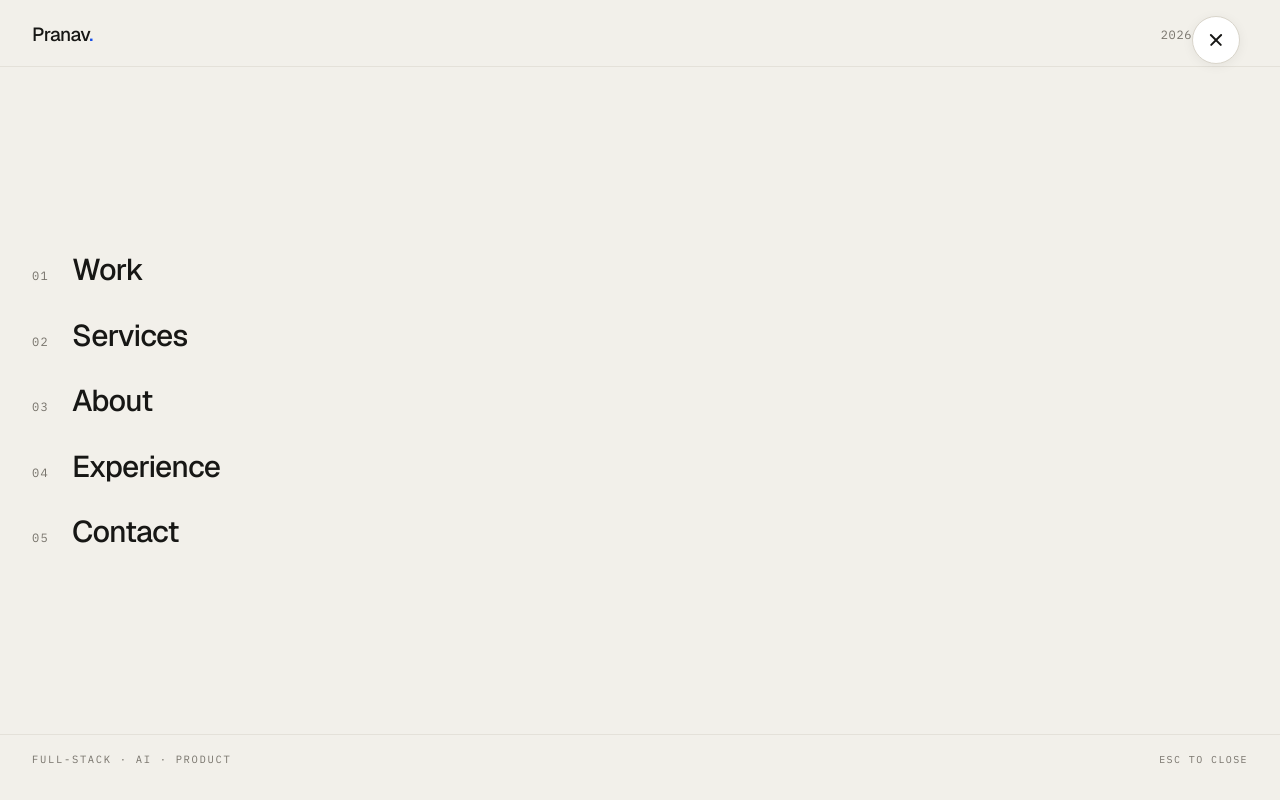
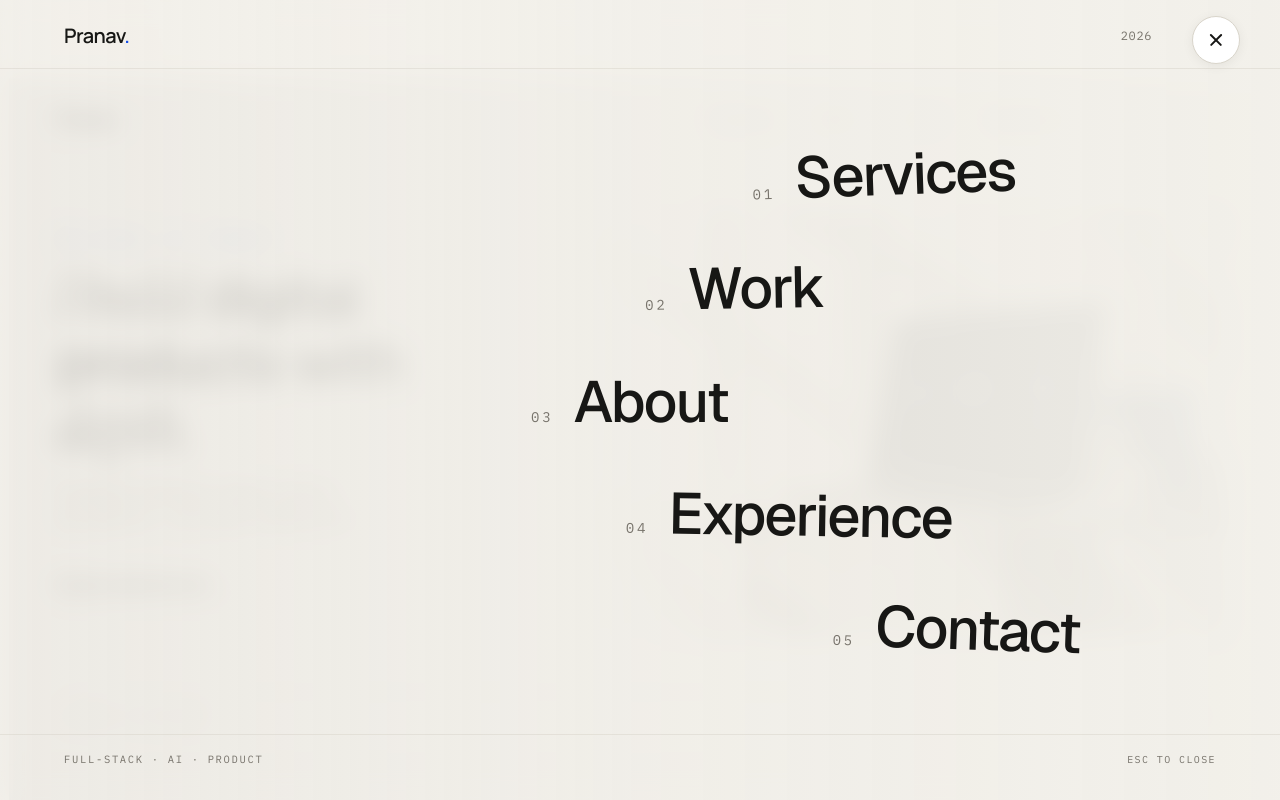
Before and after one commit to pranav-pachn/portf, a Next.js app in the folder pranav-portfolio/: page / in a window 1280 px wide. Both pictures are taken after a click on the button "Open menu". Shown: the top 800 px of the page. Built offline with nearby package versions, Linux system fonts and the light colour scheme; a web font is replaced by a local one.

Commit message:
feat: add project types, globals CSS, experience panel, header, contact panel, scroll color progression, about section, hero panel, project showcase, floating menu, and navigation links

```diff
--- a/pranav-portfolio/app/globals.css
+++ b/pranav-portfolio/app/globals.css
@@ -90,6 +90,11 @@
     -moz-osx-font-smoothing: grayscale;
   }
 
+  button,
+  [role="button"] {
+    cursor: pointer;
+  }
+
   ::selection {
     background-color: var(--color-accent-200);
     color: var(--color-accent-950);
--- a/pranav-portfolio/components/home/AboutSection.tsx
+++ b/pranav-portfolio/components/home/AboutSection.tsx
@@ -5,13 +5,13 @@ import { EngineeringManuals } from './EngineeringManuals';
 
 export function AboutSection() {
   return (
-    <section id="about" className="py-0 bg-transparent text-[var(--surface-text)] overflow-hidden flex flex-col scroll-mt-20">
+    <section id="about" className="py-0 bg-transparent text-[var(--surface-text)] overflow-hidden flex flex-col scroll-mt-20 border-t border-[var(--surface-border)]">
       {/* Top: Engineering Manuals (Capability Chapter) */}
       <div className="w-full bg-transparent pb-20 pt-16 border-b border-[var(--surface-border)]">
         <AnimateOnScroll variant="subtleRise">
           <div className="w-full max-w-[1440px] mx-auto px-6 sm:px-8 md:px-10 lg:px-12 mb-14 text-left">
             <span className="font-mono text-[11px] font-medium tracking-[0.18em] uppercase text-accent-500 block mb-3 select-none">
-              03 — ENGINEERING MANUALS
+              04 — ENGINEERING MANUALS
             </span>
             <h2 className="font-editorial font-medium tracking-[-0.025em] text-2xl sm:text-3xl md:text-[38px] leading-[1.1] text-[var(--surface-text)]">
               Technical depth, by discipline.
@@ -33,7 +33,7 @@ export function AboutSection() {
             <AnimateOnScroll variant="subtleRise">
               <div>
                 <span className="font-mono text-[11px] font-medium tracking-[0.18em] uppercase text-accent-500 block mb-4 select-none">
-                  03B — PERSPECTIVE
+                  04B — PERSPECTIVE
                 </span>
                 <h3 className="font-editorial font-medium text-[28px] sm:text-[32px] lg:text-[36px] text-[var(--surface-text)] leading-[1.12] tracking-[-0.025em] mb-7">
                   Systems architecture meets interaction design.
--- a/pranav-portfolio/components/home/panels/ContactPanel.tsx
+++ b/pranav-portfolio/components/home/panels/ContactPanel.tsx
@@ -18,7 +18,7 @@ export function ContactPanel() {
           <div className="md:col-span-7 flex flex-col items-start text-left">
             <AnimateOnScroll variant="subtleRise" delay={0.05}>
               <span className="font-mono text-[11px] font-medium text-accent-500 uppercase tracking-[0.18em] mb-4 block select-none">
-                05 — CONTACT
+                06 — CONTACT
               </span>
               <h2 className="text-[34px] md:text-[40px] lg:text-[44px] font-editorial font-medium text-[var(--surface-text)] leading-[1.08] tracking-[-0.03em] mb-5">
                 Let’s build something meaningful.
--- a/pranav-portfolio/components/home/panels/ExperiencePanel.tsx
+++ b/pranav-portfolio/components/home/panels/ExperiencePanel.tsx
@@ -25,7 +25,7 @@ export function ExperiencePanel() {
       <div className="w-full max-w-[1440px] mx-auto px-6 sm:px-8 md:px-10 lg:px-12">
         <AnimateOnScroll variant="subtleRise">
           <SectionHeading
-            eyebrow="04 — EXPERIENCE"
+            eyebrow="05 — EXPERIENCE"
             heading="From learning to shipping production software."
           />
         </AnimateOnScroll>
--- a/pranav-portfolio/components/home/panels/HeroPanel.tsx
+++ b/pranav-portfolio/components/home/panels/HeroPanel.tsx
@@ -4,14 +4,11 @@ import React from 'react';
 import Link from 'next/link';
 import { motion } from 'framer-motion';
 import { HeroArtwork } from '@/components/home/HeroArtwork';
+import { scrollToSection } from '@/lib/scroll';
 
 export function HeroPanel() {
   const smoothScrollToWork = (e: React.MouseEvent<HTMLAnchorElement>) => {
-    e.preventDefault();
-    const workSection = document.getElementById('work');
-    if (workSection) {
-      workSection.scrollIntoView({ behavior: 'smooth' });
-    }
+    scrollToSection(e, '/#work');
   };
 
   return (
--- a/pranav-portfolio/components/layout/FloatingMenu.tsx
+++ b/pranav-portfolio/components/layout/FloatingMenu.tsx
@@ -1,6 +1,6 @@
 'use client';
 
-import { useState, useEffect, useCallback } from 'react';
+import { useState, useEffect, useCallback, useRef } from 'react';
 import Link from 'next/link';
 import { usePathname } from 'next/navigation';
 import { motion, AnimatePresence } from 'framer-motion';
@@ -11,18 +11,29 @@ import { useActiveSection } from '@/hooks/use-active-section';
 import { useReducedMotion } from '@/hooks/use-reduced-motion';
 
 const chapters = [
-  { num: '01', label: 'Work',       href: '/#work',       id: 'work' },
-  { num: '02', label: 'Services',   href: '/#services',   id: 'services' },
+  { num: '01', label: 'Services',   href: '/#services',   id: 'services' },
+  { num: '02', label: 'Work',       href: '/#work',       id: 'work' },
   { num: '03', label: 'About',      href: '/#about',      id: 'about' },
   { num: '04', label: 'Experience', href: '/#experience', id: 'experience' },
   { num: '05', label: 'Contact',    href: '/#contact',    id: 'contact' },
 ];
 
-const SECTION_IDS = ['hero', 'work', 'services', 'about', 'experience', 'contact'];
+// Pronounced circular arc offsets (curves visibly inward into the page across all screen sizes)
+const ARC_CLASSES = [
+  '-translate-x-6 sm:-translate-x-10 md:-translate-x-14 lg:-translate-x-18 xl:-translate-x-24 -rotate-1 sm:-rotate-2', // 01 Services
+  '-translate-x-20 sm:-translate-x-32 md:-translate-x-48 lg:-translate-x-64 xl:-translate-x-72 -rotate-[0.5deg] sm:-rotate-1', // 02 Work
+  '-translate-x-28 sm:-translate-x-44 md:-translate-x-64 lg:-translate-x-80 xl:-translate-x-96 rotate-0', // 03 About (apex)
+  '-translate-x-8 sm:-translate-x-16 md:-translate-x-24 lg:-translate-x-32 xl:-translate-x-40 rotate-[0.5deg] sm:rotate-1',  // 04 Experience
+  '-translate-x-1 sm:-translate-x-2 md:-translate-x-4 lg:-translate-x-6 xl:-translate-x-8 rotate-1 sm:rotate-2',     // 05 Contact
+];
+
+const SECTION_IDS = ['hero', 'services', 'work', 'about', 'experience', 'contact'];
 
 export function FloatingMenu() {
   const pathname = usePathname();
   const [isOpen, setIsOpen] = useState(false);
+  const navRef = useRef<HTMLElement>(null);
+  const firstLinkRef = useRef<HTMLAnchorElement>(null);
 
   const shouldReduceMotion = useReducedMotion();
   const activeSection = useActiveSection(SECTION_IDS);
@@ -65,6 +76,16 @@ export function FloatingMenu() {
     return () => window.removeEventListener('keydown', handleKeyDown);
   }, [isOpen]);
 
+  // Focus management: Focus first navigation link on menu open
+  useEffect(() => {
+    if (isOpen) {
+      const timer = setTimeout(() => {
+        firstLinkRef.current?.focus();
+      }, 100);
+      return () => clearTimeout(timer);
+    }
+  }, [isOpen]);
+
   const handleLinkClick = useCallback((e: React.MouseEvent<HTMLAnchorElement>, href: string) => {
     e.preventDefault();
     setIsOpen(false);
@@ -86,11 +107,15 @@ export function FloatingMenu() {
     }
   }, [pathname]);
 
+  const handleBackdropClick = useCallback((e: React.MouseEvent) => {
+    if (navRef.current && !navRef.current.contains(e.target as Node)) {
+      setIsOpen(false);
+    }
+  }, []);
+
   const currentProject = isWorkRoute && slug
     ? featuredProjects.find((p) => p.id === slug)
     : null;
-
-  const isDarkSection = !isOpen && (activeSection === 'about' || activeSection === 'contact');
 
   return (
     <>
@@ -99,7 +124,7 @@ export function FloatingMenu() {
         type="button"
         onClick={() => setIsOpen((prev) => !prev)}
         className={cn(
-          'fixed top-3.5 right-4 sm:top-4 sm:right-6 md:top-3.5 md:right-8 lg:top-4 lg:right-10 z-50 group flex items-center justify-center rounded-full select-none outline-none focus-visible:ring-2 focus-visible:ring-accent-500 focus-visible:ring-offset-2',
+          'fixed top-3.5 right-4 sm:top-4 sm:right-6 md:top-3.5 md:right-8 lg:top-4 lg:right-10 z-50 group flex items-center justify-center rounded-full select-none outline-none focus-visible:ring-2 focus-visible:ring-accent-500 focus-visible:ring-offset-2 cursor-pointer',
           'w-11 h-11 sm:w-12 sm:h-12 border transition-transform duration-300 ease-[cubic-bezier(0.16,1,0.3,1)] hover:scale-[1.03] active:scale-[0.97]',
           isOpen
             ? 'bg-white text-[#171715] border-[#D8D4CA] shadow-[0_2px_12px_rgba(23,23,21,0.06)]'
@@ -138,11 +163,11 @@ export function FloatingMenu() {
         </div>
       </button>
 
-      {/* ── Refined Mobile Full-Screen Navigation Overlay ─────────────────── */}
+      {/* ── Right-Aligned Orbital Navigation Overlay ─────────────────── */}
       <AnimatePresence>
         {isOpen && (
           <motion.div
-            key="mobile-editorial-fullscreen-menu"
+            key="orbital-navigation-menu"
             initial={{ opacity: 0 }}
             animate={{ opacity: 1 }}
             exit={{ opacity: 0 }}
@@ -150,102 +175,98 @@ export function FloatingMenu() {
               duration: shouldReduceMotion ? 0.15 : 0.35,
               ease: [0.16, 1, 0.3, 1],
             }}
-            className="fixed inset-0 z-40 bg-bg text-text-primary flex flex-col justify-between overflow-y-auto overflow-x-hidden selection:bg-accent-500 selection:text-white"
+            onClick={handleBackdropClick}
+            className="fixed inset-0 z-40 bg-[#F2F0EA]/70 sm:bg-gradient-to-r sm:from-[#F2F0EA]/30 sm:via-[#F2F0EA]/75 sm:to-[#F2F0EA]/95 backdrop-blur-md text-[#171715] flex flex-col justify-between overflow-y-auto overflow-x-hidden selection:bg-accent-500 selection:text-white"
             role="dialog"
             aria-modal="true"
             aria-label="Navigation Menu"
           >
-            {/* Top Bar: PRANAV. on left, close space on right */}
-            <div className="w-full max-w-[1440px] mx-auto px-6 sm:px-8 pt-5 pb-4 flex items-center justify-between select-none shrink-0 border-b border-border/50">
+            {/* Top Bar: PRANAV. on left, Year on right */}
+            <div className="w-full max-w-[1440px] mx-auto px-6 sm:px-8 md:px-12 lg:px-16 pt-5 pb-4 flex items-center justify-between select-none shrink-0 border-b border-[#D8D4CA]/50">
               <Link
                 href="/"
                 onClick={() => setIsOpen(false)}
-                className="font-editorial font-medium text-[19px] tracking-[-0.03em] text-text-primary transition-opacity hover:opacity-80"
+                className="font-display font-[600] text-[20px] tracking-[-0.03em] text-[#171715] transition-opacity hover:opacity-80 cursor-pointer"
               >
                 Pranav<span className="text-accent-500">.</span>
               </Link>
 
-              <div className="font-mono text-xs text-text-muted tracking-wider pr-14">
+              <div className="font-mono text-xs text-[#77736B] tracking-wider pr-14 sm:pr-16">
                 2026
               </div>
             </div>
 
-            {/* Main Stage: Compact, Tighter Mobile Navigation Links */}
-            <div className="w-full max-w-[1440px] mx-auto px-6 sm:px-8 py-8 my-auto flex-1 flex items-center">
-              <nav className="w-full flex flex-col space-y-3">
-                {chapters.map((chapter, idx) => {
-                  const isActive = pathname === '/' && activeSection === chapter.id;
-
-                  return (
+            {/* Main Stage: Right-Aligned Orbital Navigation */}
+            <div
+              className="w-full max-w-[1440px] mx-auto px-6 sm:px-8 md:px-12 lg:px-16 py-8 my-auto flex-1 flex items-center justify-end"
+            >
+              <nav
+                ref={navRef}
+                aria-label="Portfolio sections"
+                className="flex flex-col items-end space-y-6 sm:space-y-8 md:space-y-9 lg:space-y-11 w-full max-w-xl pr-2 sm:pr-4 md:pr-8 lg:pr-12"
+              >
+                {chapters.map((chapter, idx) => (
                   <motion.div
                     key={chapter.id}
-                      initial={shouldReduceMotion ? { opacity: 0 } : { opacity: 0, y: 16 }}
-                      animate={{ opacity: 1, y: 0 }}
-                      exit={shouldReduceMotion ? { opacity: 0 } : { opacity: 0, y: 8 }}
+                    initial={shouldReduceMotion ? { opacity: 0 } : { opacity: 0, x: 28 }}
+                    animate={{ opacity: 1, x: 0 }}
+                    exit={shouldReduceMotion ? { opacity: 0 } : { opacity: 0, x: 14 }}
                     transition={{
-                        duration: shouldReduceMotion ? 0.1 : 0.3,
-                        delay: shouldReduceMotion ? 0 : idx * 0.04,
+                      duration: shouldReduceMotion ? 0.15 : 0.38,
+                      delay: shouldReduceMotion ? 0 : idx * 0.045,
                       ease: [0.16, 1, 0.3, 1],
                     }}
+                    className="w-full flex justify-end"
+                  >
+                    <div
+                      className={cn(
+                        'w-fit flex justify-end',
+                        ARC_CLASSES[idx]
+                      )}
                     >
                       <Link
+                        ref={idx === 0 ? firstLinkRef : undefined}
                         href={chapter.href}
                         onClick={(e) => handleLinkClick(e, chapter.href)}
-                        className="group flex items-baseline gap-4 py-2 transition-transform duration-200 hover:translate-x-1 outline-none"
+                        className="group inline-flex items-baseline gap-3.5 sm:gap-4 md:gap-5 py-1.5 transition-transform duration-300 ease-[cubic-bezier(0.16,1,0.3,1)] hover:-translate-x-3.5 focus-visible:-translate-x-3.5 outline-none cursor-pointer select-none rounded-lg focus-visible:ring-2 focus-visible:ring-accent-500 focus-visible:ring-offset-4 focus-visible:ring-offset-[#F2F0EA]"
                       >
-                        {/* Number */}
-                        <span
-                          className={cn(
-                            'font-mono text-xs tracking-widest tabular-nums shrink-0 w-6',
-                            isActive
-                              ? 'text-accent-500 font-semibold'
-                              : 'text-text-muted group-hover:text-accent-500'
-                          )}
-                        >
+                        {/* Monospaced Numeric Index */}
+                        <span className="font-mono text-xs sm:text-[13px] md:text-sm tracking-[0.2em] text-[#77736B] transition-colors duration-200 group-hover:text-accent-500 group-focus-visible:text-accent-500 tabular-nums shrink-0">
                           {chapter.num}
                         </span>
 
-                        {/* Title: editorial typography */}
-                        <div className="flex flex-col">
-                          <span
-                            className={cn(
-                              'font-editorial text-2xl sm:text-3xl font-medium tracking-tight leading-tight transition-colors duration-200',
-                              isActive
-                                ? 'text-accent-500'
-                                : 'text-text-primary group-hover:text-accent-500'
-                            )}
-                          >
+                        {/* Large Editorial Label */}
+                        <span className="font-editorial text-3xl sm:text-4xl md:text-5xl lg:text-[52px] xl:text-[58px] font-medium tracking-[-0.03em] leading-none text-[#171715] transition-colors duration-200 group-hover:text-accent-500 group-focus-visible:text-accent-500">
                           {chapter.label}
                         </span>
 
-                          {isActive && (
-                            <span className="block h-[1.5px] w-6 bg-accent-500 mt-1.5 rounded-full" />
-                          )}
-                        </div>
-
-                        {/* Subtle arrow reveal on hover */}
-                        <span className="text-accent-500 text-lg opacity-0 -translate-x-1 transition-all group-hover:opacity-100 group-hover:translate-x-0 ml-auto">
+                        {/* Subtle Arrow reveal on hover/focus */}
+                        <span
+                          aria-hidden="true"
+                          className="text-accent-500 font-editorial text-2xl sm:text-3xl md:text-4xl leading-none opacity-0 -translate-x-2 transition-all duration-200 ease-[cubic-bezier(0.16,1,0.3,1)] group-hover:opacity-100 group-hover:translate-x-0 group-focus-visible:opacity-100 group-focus-visible:translate-x-0 shrink-0 pointer-events-none select-none inline-block"
+                        >
                           →
                         </span>
                       </Link>
+                    </div>
                   </motion.div>
-                  );
-                })}
+                ))}
 
                 {/* Case Study sub-link if applicable */}
                 {currentProject && (
                   <motion.div
-                    initial={{ opacity: 0, y: 10 }}
-                    animate={{ opacity: 1, y: 0 }}
-                    transition={{ duration: 0.3, delay: 0.25 }}
-                    className="pt-4 mt-2 border-t border-border/50 flex items-center gap-2 text-xs font-mono"
+                    initial={shouldReduceMotion ? { opacity: 0 } : { opacity: 0, x: 20 }}
+                    animate={{ opacity: 1, x: 0 }}
+                    exit={shouldReduceMotion ? { opacity: 0 } : { opacity: 0, x: 10 }}
+                    transition={{ duration: 0.3, delay: shouldReduceMotion ? 0 : 0.25 }}
+                    className="pt-5 mt-2 border-t border-[#D8D4CA]/70 flex items-center gap-2.5 text-xs font-mono self-end text-right"
                   >
-                    <span className="text-text-muted">Case Study:</span>
-                    <span className="text-text-primary font-medium">{currentProject.title}</span>
+                    <span className="text-[#77736B]">Case Study:</span>
+                    <span className="text-[#171715] font-medium">{currentProject.title}</span>
                     <Link
                       href="/#work"
                       onClick={(e) => handleLinkClick(e, '/#work')}
-                      className="text-accent-500 hover:underline ml-auto"
+                      className="text-accent-500 hover:underline ml-2 cursor-pointer font-medium"
                     >
                       All Work →
                     </Link>
@@ -254,12 +275,12 @@ export function FloatingMenu() {
               </nav>
             </div>
 
-            {/* Bottom Bar */}
-            <div className="w-full max-w-[1440px] mx-auto px-6 sm:px-8 pt-4 pb-8 flex items-center justify-between select-none shrink-0 border-t border-border/50">
-              <span className="font-mono text-[10.5px] text-text-muted tracking-[0.16em] uppercase">
+            {/* Bottom Bar Signature */}
+            <div className="w-full max-w-[1440px] mx-auto px-6 sm:px-8 md:px-12 lg:px-16 pt-4 pb-8 flex items-center justify-between select-none shrink-0 border-t border-[#D8D4CA]/50">
+              <span className="font-mono text-[10.5px] text-[#77736B] tracking-[0.16em] uppercase">
                 FULL-STACK · AI · PRODUCT
               </span>
-              <span className="font-mono text-[10px] text-text-muted tracking-[0.14em] uppercase">
+              <span className="font-mono text-[10px] text-[#77736B] tracking-[0.14em] uppercase">
                 ESC TO CLOSE
               </span>
             </div>
--- a/pranav-portfolio/components/layout/Header.tsx
+++ b/pranav-portfolio/components/layout/Header.tsx
@@ -54,7 +54,7 @@ export function Header() {
         <Link
           href="/"
           className={cn(
-            'font-display font-[600] text-[20px] tracking-[-0.03em] transition-all hover:scale-[1.02] active:scale-[0.98]',
+            'font-display font-[600] text-[20px] tracking-[-0.03em] transition-all hover:scale-[1.02] active:scale-[0.98] cursor-pointer',
             isDark ? 'text-[#F2F0EA]' : 'text-text-primary'
           )}
         >
--- a/pranav-portfolio/components/motion/ScrollColorProgression.tsx
+++ b/pranav-portfolio/components/motion/ScrollColorProgression.tsx
@@ -75,39 +75,29 @@ export function ScrollColorProgression() {
       });
     };
 
-    // 1. Hero → Selected Work: Ivory → Warm Grey
+    // 1. Services → Selected Work: Ivory → Warm Grey
     // Begins as Selected Work enters viewport, completes before pinning
     const t1 = createBoundary(
       '#work',
       PALETTES.ivory,
       PALETTES.warmGrey,
       'top 95%',
-      'top 60%'
+      'top 55%'
     );
 
-    // 2. Selected Work → Services: Warm Grey → Ivory
-    // Begins as Selected Work runway finishes and Services approaches
+    // 2. Selected Work → About: Warm Grey → Charcoal
+    // Smooth scroll-connected darkening as About enters viewport
     const t2 = createBoundary(
-      '#services',
+      '#about',
       PALETTES.warmGrey,
-      PALETTES.ivory,
-      'top 95%',
-      'top 60%'
-    );
-
-    // 3. Services → About: Ivory → Charcoal
-    // Begins before boundary as About starts entering the viewport
-    const t3 = createBoundary(
-      '#about',
-      PALETTES.ivory,
       PALETTES.charcoal,
       'top 95%',
       'top 35%'
     );
 
-    // 4. About → Experience: Charcoal → Ivory
-    // Returns to ivory as Experience enters viewport
-    const t4 = createBoundary(
+    // 3. About → Experience: Charcoal → Ivory
+    // Returns to ivory for readable experience timeline
+    const t3 = createBoundary(
       '#experience',
       PALETTES.charcoal,
       PALETTES.ivory,
@@ -115,9 +105,9 @@ export function ScrollColorProgression() {
       'top 35%'
     );
 
-    // 5. Experience → Contact: Ivory → Charcoal
-    // Returns to charcoal as Contact enters viewport
-    const t5 = createBoundary(
+    // 4. Experience → Contact: Ivory → Charcoal
+    // Returns to charcoal for strong closing chapter
+    const t4 = createBoundary(
       '#contact',
       PALETTES.ivory,
       PALETTES.charcoal,
@@ -126,7 +116,7 @@ export function ScrollColorProgression() {
     );
 
     const syncCurrentColors = () => {
-      const triggers = [t1, t2, t3, t4, t5].filter(Boolean) as ScrollTrigger[];
+      const triggers = [t1, t2, t3, t4].filter(Boolean) as ScrollTrigger[];
       for (let i = triggers.length - 1; i >= 0; i--) {
         const st = triggers[i];
         if (st.progress > 0) {
@@ -149,7 +139,7 @@ export function ScrollColorProgression() {
 
     return () => {
       ScrollTrigger.removeEventListener('refresh', syncCurrentColors);
-      [t1, t2, t3, t4, t5].forEach((t) => t?.kill());
+      [t1, t2, t3, t4].forEach((t) => t?.kill());
     };
   }, { dependencies: [shouldReduceMotion] });
 
--- a/pranav-portfolio/data/nav-links.ts
+++ b/pranav-portfolio/data/nav-links.ts
@@ -1,8 +1,8 @@
 import { NavLink } from '../types/nav';
 
 export const navLinks: NavLink[] = [
+  { label: 'Services',    href: '/#services' },
   { label: 'Work',        href: '/#work' },
-  { label: 'Services',    href: '/#services' },
   { label: 'About',       href: '/#about' },
   { label: 'Experience',  href: '/#experience' },
   { label: 'Contact',     href: '/#contact' },
--- a/pranav-portfolio/types/project.ts
+++ b/pranav-portfolio/types/project.ts
@@ -14,6 +14,7 @@ export interface FeaturedProject {
   liveUrl: string | null;
   githubUrl: string | null;
   image: string;
+  imageFit?: 'cover' | 'contain';
   accentColor?: string;
   motivation?: string;
   nextImprovement?: string;
```
Also changed, not shown: pranav-portfolio/app/page.tsx (+4 -4 lines), pranav-portfolio/components/home/panels/StickyProjectShowcase.tsx (+45 -29 lines), pranav-portfolio/public/projects/temporalrent.png. Lines whose indentation alone changed are shown as unchanged.
